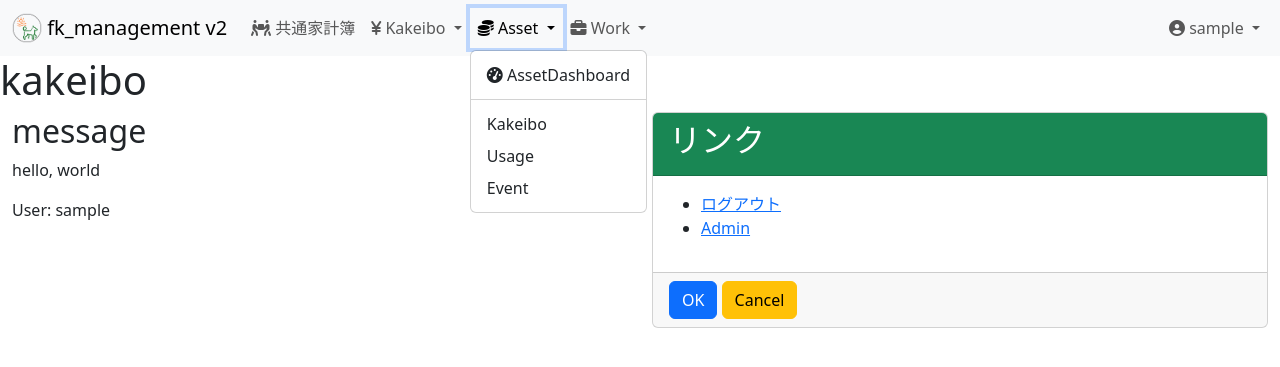
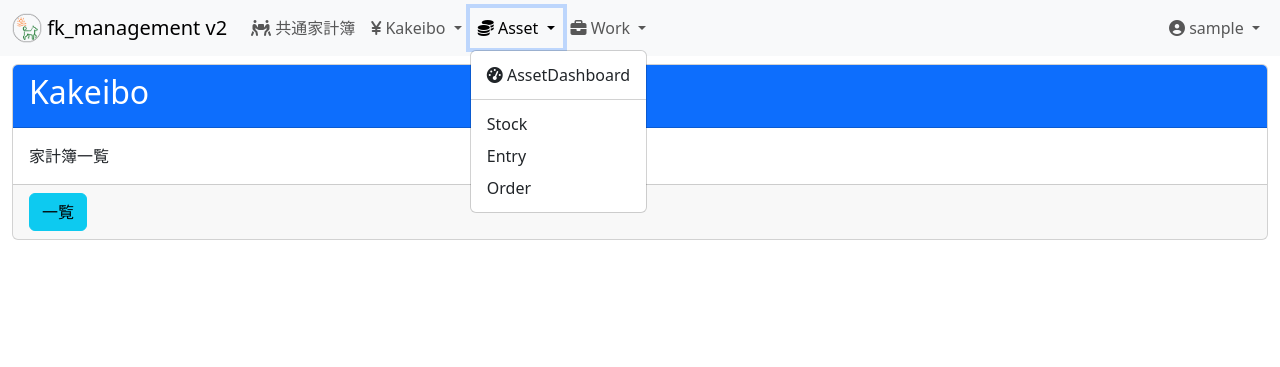
Before and after one commit to takashifuruya0/fk_management, a Django app: page /kakeibo/ in a window 1280 px wide, after a click on "Asset". Shown: the top 367 px of the page. Run offline with Django 3.2, Linux system fonts and the light colour scheme; the visitor is signed in with stand-in values (Sample User, id 1); some libraries are stand-ins or nearby versions.

```diff
--- a/fk_management/settings.py
+++ b/fk_management/settings.py
@@ -80,7 +80,10 @@ ROOT_URLCONF = 'fk_management.urls'
 TEMPLATES = [
     {
         'BACKEND': 'django.template.backends.django.DjangoTemplates',
-        'DIRS': ["fk_management/templates",],
+        'DIRS': [
+            "fk_management/templates",
+            os.path.join(BASE_DIR, 'fk_management', 'templates', 'allauth')
+        ],
         'APP_DIRS': True,
         'OPTIONS': {
             'context_processors': [
--- a/fk_management/templates/base.html
+++ b/fk_management/templates/base.html
@@ -9,7 +9,6 @@
   <head>
     <title>{% block title %}{% endblock %}</title>
     <link rel="icon" href="{%static 'favicon.ico'%}">
-<!--    <link href="{% static 'fontawesome_free/css/all.min.css' %}" rel="stylesheet" type="text/css">-->
     <script src="https://kit.fontawesome.com/0e8797feee.js" crossorigin="anonymous"></script>
   </head>
   <body>
@@ -55,9 +54,9 @@
                   <i class="fas fa-tachometer-alt"></i> AssetDashboard
                 </a></li>
                 <li><hr class="dropdown-divider"></li>
-                <li><a class="dropdown-item" href="#">Kakeibo</a></li>
-                <li><a class="dropdown-item" href="#">Usage</a></li>
-                <li><a class="dropdown-item" href="#">Event</a></li>
+                <li><a class="dropdown-item" href="#">Stock</a></li>
+                <li><a class="dropdown-item" href="#">Entry</a></li>
+                <li><a class="dropdown-item" href="#">Order</a></li>
               </ul>
             </li>
             <!--work-->
@@ -74,8 +73,8 @@
                 <li><a class="dropdown-item" href="#">Opportunity</a></li>
               </ul>
             </li>
-            <!--other-->
           </ul>
+          <!--other-->
           <ul class="navbar-nav">
             <li class="nav-item dropdown">
               <a class="nav-link dropdown-toggle" data-bs-toggle="dropdown" href="#" role="button" aria-expanded="false">
@@ -104,45 +103,10 @@
         </div>
       </div>
     </nav>
-    <h1>
-      {% block page%}{% endblock %}
-    </h1>
-    <div class="container-fluid">
-      <div class="row">
-        <div class="col-6">
-          <h2>message</h2>
-          <p>hello, world</p>
-          <p>User: {{request.user}}</p>
-        </div>
-        <div class="col-6">
-          <div class="card">
-            <div class="card-header bg-success text-white">
-              <h2>リンク</h2>
-            </div>
-            <div class="card-body">
-              <ul>
-                {% if request.user.is_authenticated %}
-                <li>
-                  <a href="/auth/logout">ログアウト</a>
-                </li>
-                {% else %}
-                <li>
-                  <a href="/auth/login">ログイン</a>
-                </li>
-                {% endif %}
-                <li>
-                  <a href="{% url 'admin:index' %}">Admin</a>
-                </li>
-              </ul>
-            </div>
-            <div class="card-footer">
-              {% bootstrap_button button_type="submit" content="OK" %}
-              {% bootstrap_button button_type="reset" content="Cancel" button_class="btn-warning" %}
-            </div>
-          </div>
-        </div>
-      </div>
-    </div>
 
+    <h1>{% block page-tilte%}{% endblock %}</h1>
+    {% block body %}{% endblock %}
   </body>
+
+  {% block js %}{% endblock %}
 </html>
--- a/kakeibo/templates/kakeibo_top.html
+++ b/kakeibo/templates/kakeibo_top.html
@@ -1,9 +1,32 @@
 {% extends "base.html" %}
+{% load django_bootstrap5 %}
+{% bootstrap_css %}
+{% bootstrap_javascript %}
 
 {% block title %}
 kakeibo
 {% endblock %}
 
-{% block page %}
+{% block page-title %}
 kakeibo
 {% endblock %}
+
+{% block body %}
+<div class="container-fluid">
+  <div class="row">
+    <div class="col-12">
+      <div class="card">
+        <div class="card-header bg-primary text-white">
+          <h2 class="card-title">Kakeibo</h2>
+        </div>
+        <div class="card-body">
+          家計簿一覧
+        </div>
+        <div class="card-footer">
+          {% bootstrap_button button_type="reset" content="一覧" button_class="btn-info" %}
+        </div>
+      </div>
+    </div>
+  </div>
+</div>
+{% endblock %}
```
Also changed, not shown: fk_management/templates/allauth/account/login.html (added, +63 -0 lines), fk_management/templates/top.html (+44 -1 lines).
